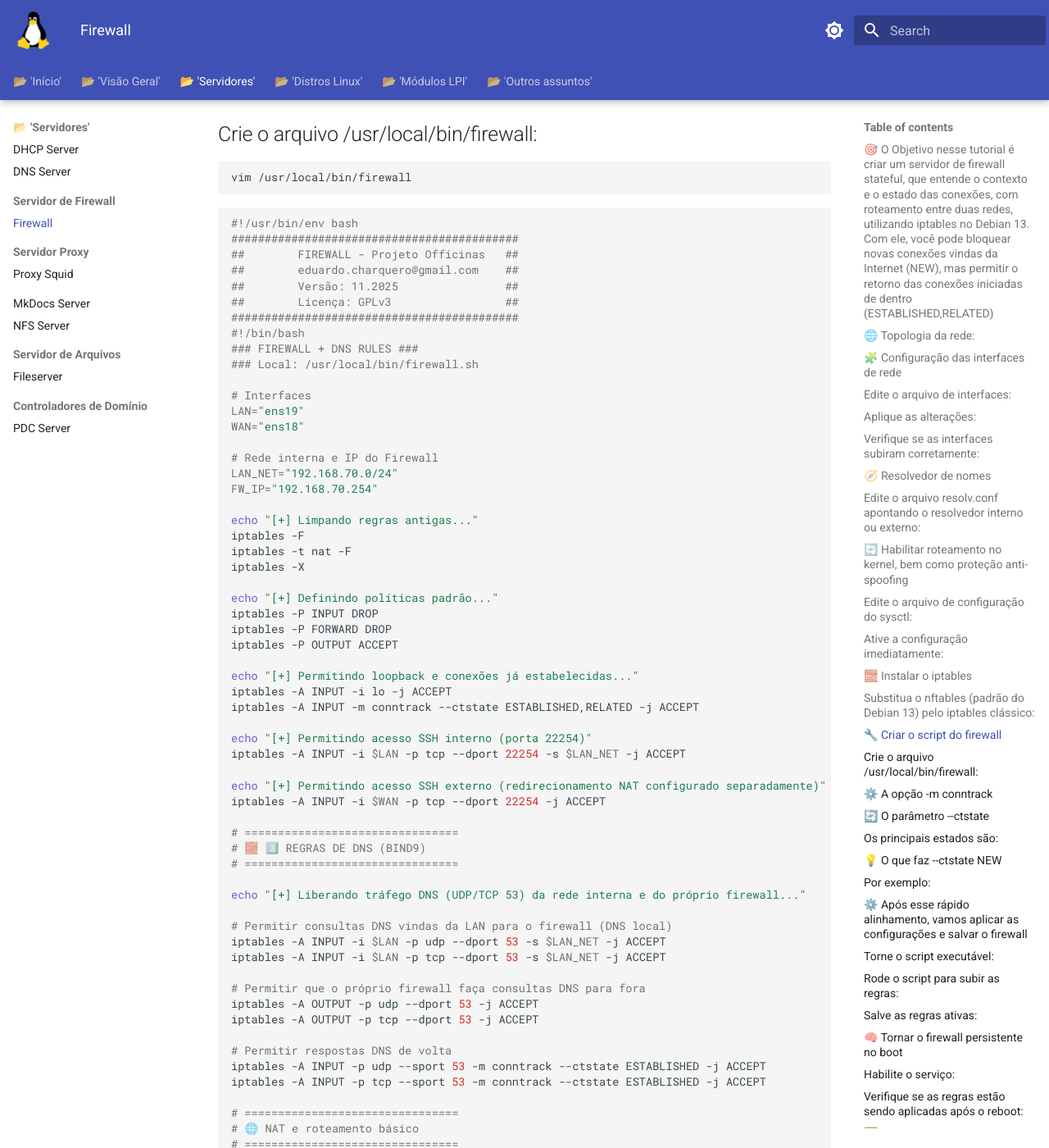
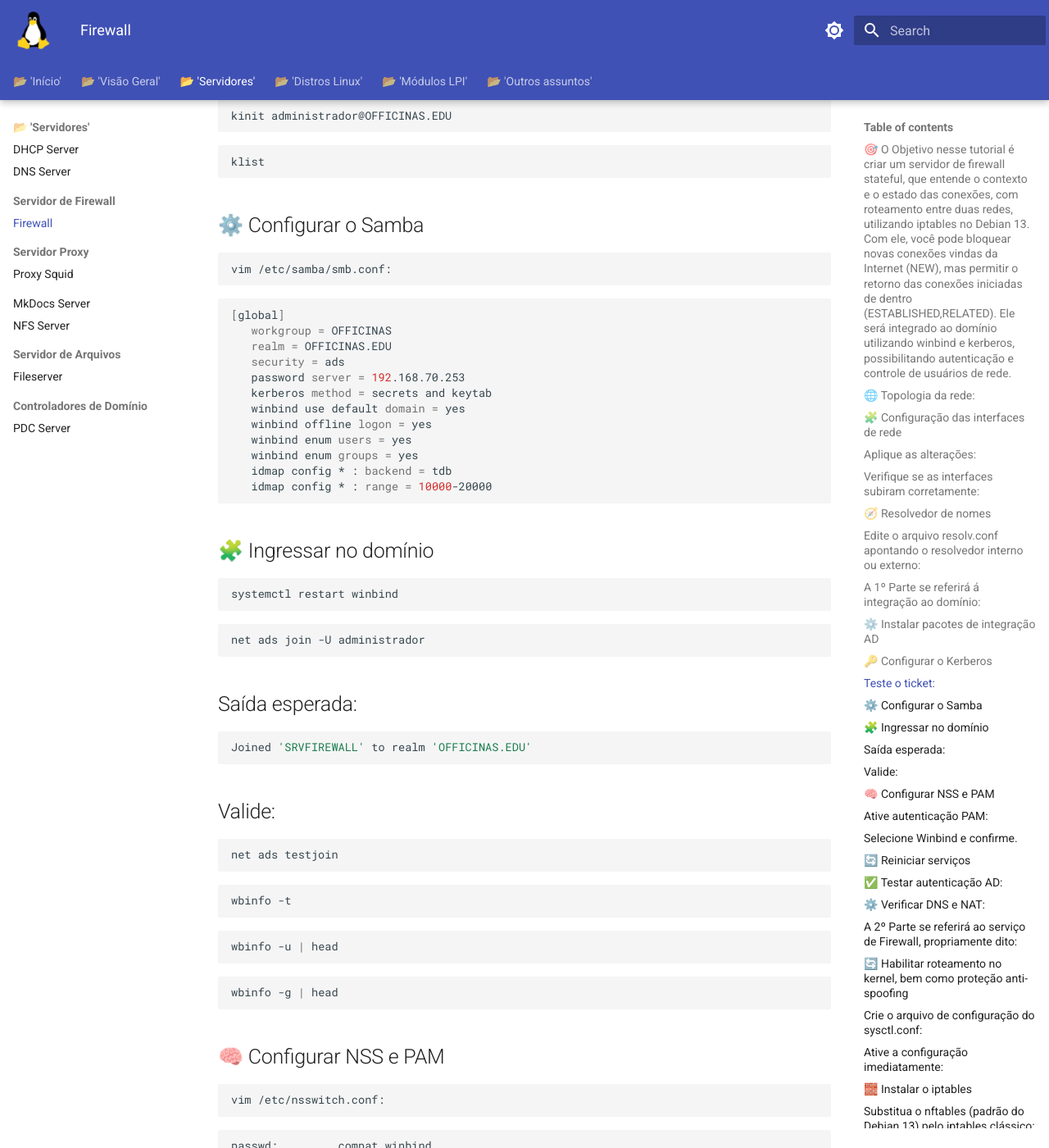
Before and after one commit to educharquero/officinas, an MkDocs documentation site: the page built from docs/Firewall.md, in a window 1280 px wide and 1400 px high, scrolled down 2446 px. Shown: the whole window at 82% size. Built offline with MkDocs 1.6.1 and Material for MkDocs 9.7.7, drawn with Linux system fonts in a browser that asks for light colours; some of the changed text lies outside the part shown.

Commit message:
Firewall_AD

````diff
--- a/docs/Firewall.md
+++ b/docs/Firewall.md
@@ -1,6 +1,6 @@
 # 🔥 Firewall Server - Debian 13 com Iptables
 
-## 🎯 O Objetivo nesse tutorial é criar um servidor de **firewall stateful**, que entende o contexto e o estado das conexões,  com roteamento entre duas redes, utilizando **iptables** no **Debian 13**. Com ele, você pode bloquear novas conexões vindas da Internet (NEW), mas permitir o retorno das conexões iniciadas de dentro (ESTABLISHED,RELATED)
+## 🎯 O Objetivo nesse tutorial é criar um servidor de **firewall stateful**, que entende o contexto e o estado das conexões,  com roteamento entre duas redes, utilizando **iptables** no **Debian 13**. Com ele, você pode bloquear novas conexões vindas da Internet (NEW), mas permitir o retorno das conexões iniciadas de dentro (ESTABLISHED,RELATED). Ele será integrado ao domínio utilizando winbind e kerberos, possibilitando autenticação e controle de usuários de rede.
 
 ---
 
@@ -17,8 +17,6 @@
 ---
 
 ## 🧩 Configuração das interfaces de rede
-
-## Edite o arquivo de interfaces:
 
 ```bash
 vim /etc/network/interfaces
@@ -64,12 +62,162 @@ search officinas.edu
 nameserver 192.168.0.1
 ```
 
+## A **1º Parte** se referirá á integração ao domínio:
+
+## ⚙️ Instalar pacotes de integração AD
+
+```bash
+apt install samba winbind krb5-user samba-common-bin samba-common libnss-winbind libpam-winbind
+```
+
+## 🔑 Configurar o Kerberos
+
+```bash
+vim /etc/krb5.conf:
+```
+
+```bash
+[libdefaults]
+    default_realm = OFFICINAS.EDU
+    dns_lookup_realm = false
+    dns_lookup_kdc = true
+    ticket_lifetime = 24h
+    renew_lifetime = 7d
+    forwardable = true
+
+[realms]
+    OFFICINAS.EDU = {
+        kdc = 192.168.70.253
+        admin_server = 192.168.70.253
+    }
+
+[domain_realm]
+    .officinas.edu = OFFICINAS.EDU
+    officinas.edu = OFFICINAS.EDU
+```
+
+## Teste o ticket:
+
+```bash
+kinit administrador@OFFICINAS.EDU
+```
+
+```bash
+klist
+```
+
+## ⚙️ Configurar o Samba
+
+```bash
+vim /etc/samba/smb.conf:
+```
+
+```bash
+[global]
+   workgroup = OFFICINAS
+   realm = OFFICINAS.EDU
+   security = ads
+   password server = 192.168.70.253
+   kerberos method = secrets and keytab
+   winbind use default domain = yes
+   winbind offline logon = yes
+   winbind enum users = yes
+   winbind enum groups = yes
+   idmap config * : backend = tdb
+   idmap config * : range = 10000-20000
+```
+
+## 🧩 Ingressar no domínio
+
+```bash
+systemctl restart winbind
+```
+
+```bash
+net ads join -U administrador
+```
+
+## Saída esperada:
+
+```bash
+Joined 'SRVFIREWALL' to realm 'OFFICINAS.EDU'
+```
+
+## Valide:
+
+```bash
+net ads testjoin
+```
+
+```bash
+wbinfo -t
+```
+
+```bash
+wbinfo -u | head
+```
+
+```bash
+wbinfo -g | head
+```
+
+## 🧠 Configurar NSS e PAM
+
+```bash
+vim /etc/nsswitch.conf:
+```
+
+```bash
+passwd:         compat winbind
+group:          compat winbind
+shadow:         compat
+```
+## Ative autenticação PAM:
+
+```bash
+pam-auth-update
+```
+
+## Selecione Winbind e confirme.
+
+## 🔄 Reiniciar serviços
+
+```bash
+systemctl restart smbd nmbd winbind
+```
+
+## ✅ Testar autenticação AD:
+
+```bash
+wbinfo -u | head
+```
+
+```bash
+getent passwd "usuario_do_dominio"
+```
+
+## ⚙️ Verificar DNS e NAT:
+
+```bash
+ping -c 3 8.8.8.8
+```
+
+```bash
+ping -c 3 srvdc01.officinas.edu
+```
+
+```bash
+curl https://google.com
+```
+
+## A **2º Parte** se referirá ao serviço de Firewall, propriamente dito:
+
 ## 🔄 Habilitar roteamento no kernel, bem como proteção anti-spoofing
 
-## Edite o arquivo de configuração do sysctl:
+## Crie o arquivo de configuração do sysctl.conf:
 
 ```bash
-vim /etc/sysctl.d/99-sysctl.conf
+vim /etc/sysctl.conf
 ```
 
 ```bash
@@ -89,11 +237,11 @@ sysctl -p /etc/sysctl.d/99-sysctl.conf
 ## Substitua o nftables (padrão do Debian 13) pelo iptables clássico:
 
 ```bash
-apt remove -y nftables
+apt remove nftables
 ```
 
 ```bash
-apt install -y iptables iptables-persistent
+apt install iptables iptables-persistent
 ```
 
 ## 🔧 Criar o script do firewall
@@ -106,19 +254,17 @@ vim /usr/local/bin/firewall
 
 ```bash
 #!/usr/bin/env bash
-###########################################
-##        FIREWALL - Projeto Officinas   ##
-##        eduardo.charquero@gmail.com    ##
-##        Versão: 11.2025                ##
-##        Licença: GPLv3                 ##
-###########################################
+##############################################
+##        FIREWALL - Projeto Officinas      ##
+##        eduardo.charquero@gmail.com       ##
+##        Versão: 11.2025                   ##
+##        Licença: GPLv3                    ##
+##############################################
 #!/bin/bash
-### FIREWALL + DNS RULES ###
-### Local: /usr/local/bin/firewall.sh
 
 # Interfaces
+WAN="ens18"
 LAN="ens19"
-WAN="ens18"
 
 # Rede interna e IP do Firewall
 LAN_NET="192.168.70.0/24"
@@ -141,47 +287,47 @@ iptables -A INPUT -m conntrack --ctstate ESTABLISHED,RELATED -j ACCEPT
 echo "[+] Permitindo acesso SSH interno (porta 22254)"
 iptables -A INPUT -i $LAN -p tcp --dport 22254 -s $LAN_NET -j ACCEPT
 
-echo "[+] Permitindo acesso SSH externo (redirecionamento NAT configurado separadamente)"
+echo "[+] Permitindo acesso SSH externo (porta 22254 - redirecionado no NAT externo)"
 iptables -A INPUT -i $WAN -p tcp --dport 22254 -j ACCEPT
 
 # ================================
 # 🧱 3️⃣ REGRAS DE DNS (BIND9)
 # ================================
-
 echo "[+] Liberando tráfego DNS (UDP/TCP 53) da rede interna e do próprio firewall..."
-
-# Permitir consultas DNS vindas da LAN para o firewall (DNS local)
 iptables -A INPUT -i $LAN -p udp --dport 53 -s $LAN_NET -j ACCEPT
 iptables -A INPUT -i $LAN -p tcp --dport 53 -s $LAN_NET -j ACCEPT
-
-# Permitir que o próprio firewall faça consultas DNS para fora
 iptables -A OUTPUT -p udp --dport 53 -j ACCEPT
 iptables -A OUTPUT -p tcp --dport 53 -j ACCEPT
-
-# Permitir respostas DNS de volta
 iptables -A INPUT -p udp --sport 53 -m conntrack --ctstate ESTABLISHED -j ACCEPT
 iptables -A INPUT -p tcp --sport 53 -m conntrack --ctstate ESTABLISHED -j ACCEPT
 
 # ================================
+# 🧱 4️⃣ COMUNICAÇÃO COM O CONTROLADOR DE DOMÍNIO
+# ================================
+echo "[+] Permitindo comunicação com o SRVDC01 (AD + Kerberos)..."
+iptables -A OUTPUT -p tcp -m multiport --dports 88,135,137,138,139,389,445,636 -d 192.168.70.253 -j ACCEPT
+iptables -A OUTPUT -p udp -m multiport --dports 88,137,138,389 -d 192.168.70.253 -j ACCEPT
+iptables -A INPUT -p tcp -m multiport --sports 88,135,137,138,139,389,445,636 -s 192.168.70.253 -j ACCEPT
+iptables -A INPUT -p udp -m multiport --sports 88,137,138,389 -s 192.168.70.253 -j ACCEPT
+
+# ================================
 # 🌐 NAT e roteamento básico
 # ================================
-
-echo "[+] Habilitando NAT para acesso à Internet..."
+echo "[+] Habilitando NAT e roteamento..."
 iptables -t nat -A POSTROUTING -o $WAN -s $LAN_NET -j MASQUERADE
-
-# Permitir encaminhamento entre LAN e WAN
 iptables -A FORWARD -i $LAN -o $WAN -j ACCEPT
 iptables -A FORWARD -i $WAN -o $LAN -m conntrack --ctstate ESTABLISHED,RELATED -j ACCEPT
 
 # ================================
 # 🔒 Finalização
 # ================================
-
 echo "[+] Aplicando regras..."
 iptables-save > /etc/iptables/rules.v4
 echo 1 > /proc/sys/net/ipv4/ip_forward
-echo "[✓] Firewall com DNS ativo e NAT habilitado."
+echo "[✓] Firewall ativo e integrado ao domínio."
 ```
+
+## Algumas explicações importantes:
 
 ## ⚙️  A opção -m conntrack
 
@@ -277,4 +423,12 @@ ping -c 3 192.168.70.253
 curl https://google.com
 ```
 
+## 🏁 Resultado Final
+
+- ✔ Firewall stateful operando com NAT e DNS funcional
+- ✔ Comunicação direta com o SRVDC01 (AD) via Kerberos + Winbind
+- ✔ Servidor autenticado no domínio OFFICINAS.EDU
+- ✔ Pronto para receber o Squid + e2guardian, com controle de usuários centralizado.
+
+
 THAT'S ALL FOLKS!
````
Also changed, not shown: other parts of docs/Firewall.md (+1 -1 lines), site/search/search_index.json.
